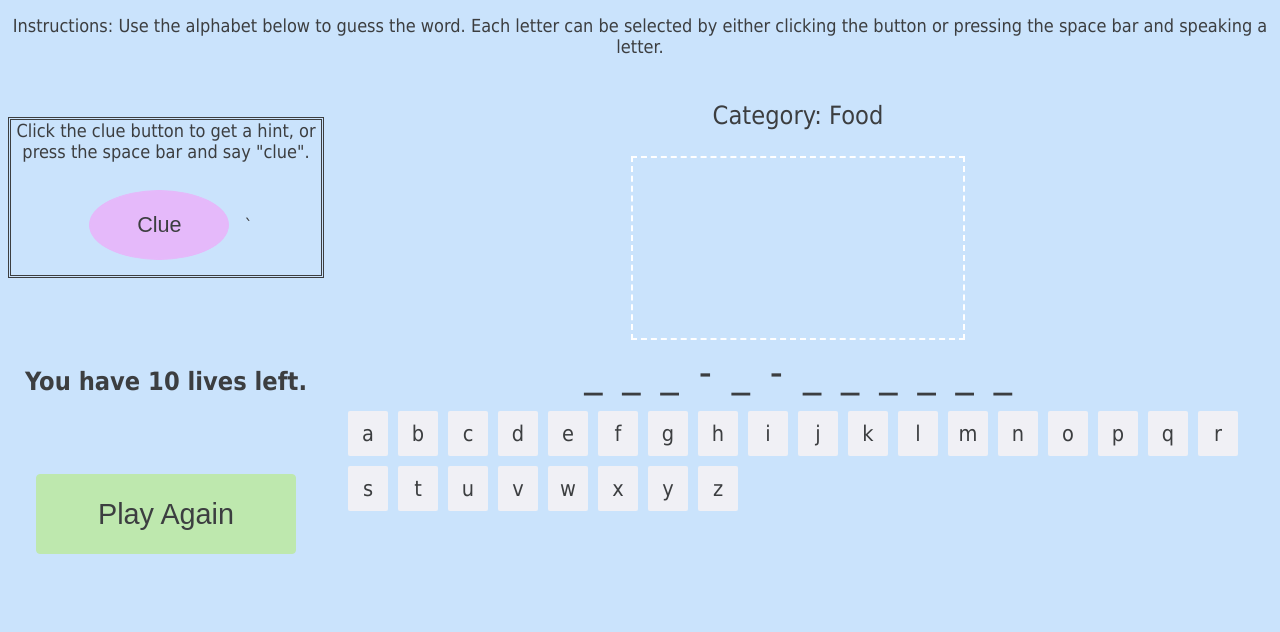
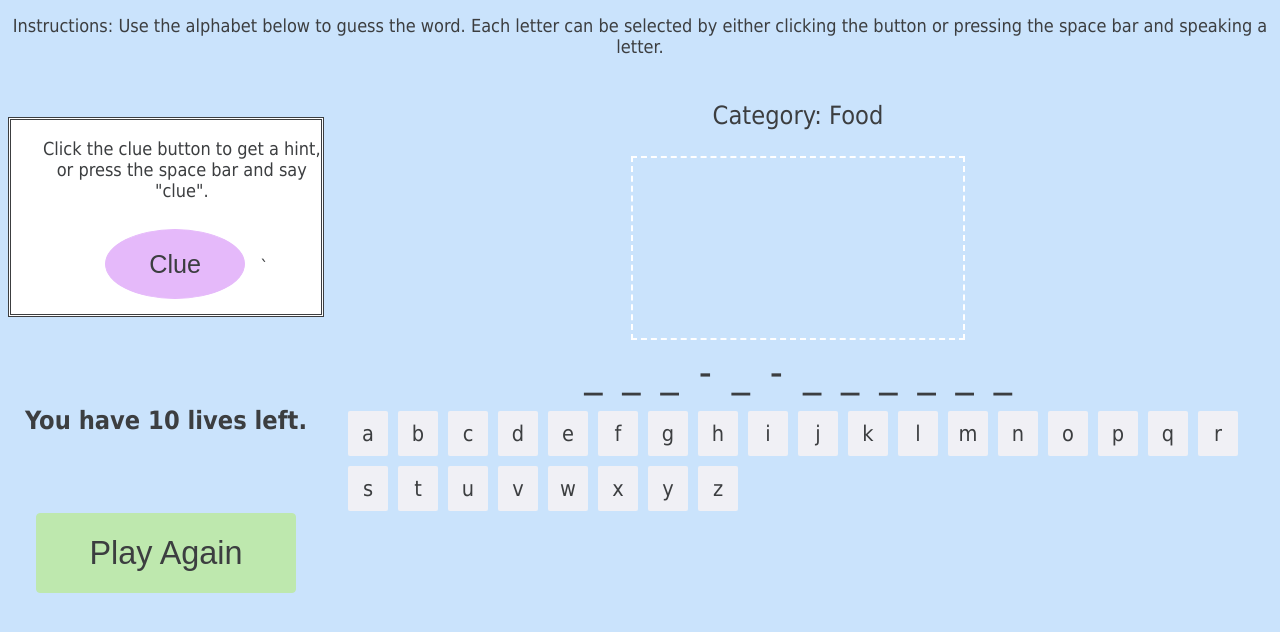
Before and after one commit to sophiaabi/speechHangmanGame, a plain HTML site: page index.html in a window 1280 px wide. Both pictures are taken after a click on the button "Food". Shown: the part 70-702 px from the top of the page. Drawn offline with nearby package versions, Linux system fonts and the light colour scheme.

Commit message:
Update index.html

```diff
--- a/index.html
+++ b/index.html
@@ -12,7 +12,6 @@
   <div class = "wrapper" id="categoryInterface">
     <p>Instructions: Select a category to begin by either clicking the button or pressing the space bar and speaking a category.</p>
     <br>
-    <br>
     <h2>Categories:</h2>
     <button style="background-image: url(https://www.askdrsears.com/wp-content/uploads/2013/08/7-reason-vegetables-good-ads-fb.jpg); width: 300px; height: 400px; font-weight: bold; font-size: 2.0em;" class="category" id="food">Food</button>
     <button style="background-image: url(https://assets.publishing.service.gov.uk/government/uploads/system/uploads/image_data/file/102783/s960_pexels-frans-van-heerden-802112.jpg); width: 300px; height: 400px; font-weight: bold; font-size: 2.0em;" class="category" id="animals">Animals</button>
@@ -24,9 +23,9 @@
       <div class="column left">
         <br>
         <br>
-        <div style="border-style: double;>
+        <div style="border-style: double; background-color: white; padding-left: 10%;">
           <p> Click the clue button to get a hint, or press the space bar and say "clue". </p>
-          <button style="background-color: #e5b9fa; font-size: 1.2em; border-radius: 50%; border: 1px solid #e5b9fa; width: 140px; height: 70px;" id="clue">Clue</button>
+          <button style="background-color: #e5b9fa; font-size: 1.4em; border-radius: 50%; border: 1px solid #e5b9fa; width: 140px; height: 70px;" id="clue">Clue</button>
     `     <h4 id="clueText"></h4>
         </div>
         <br>
@@ -37,7 +36,7 @@
         <br>
         <br>
         <br>
-        <button style="background-color:#bee8ae; font-size: 1.6em; border: 1px solid #bee8ae; width: 260px; height: 80px;" id="reset">Play Again</button>
+        <button style="background-color:#bee8ae; font-size: 1.8em; border: 1px solid #bee8ae; width: 260px; height: 80px;" id="reset">Play Again</button>
       </div>
       <div class="column right">
         <br>
```
